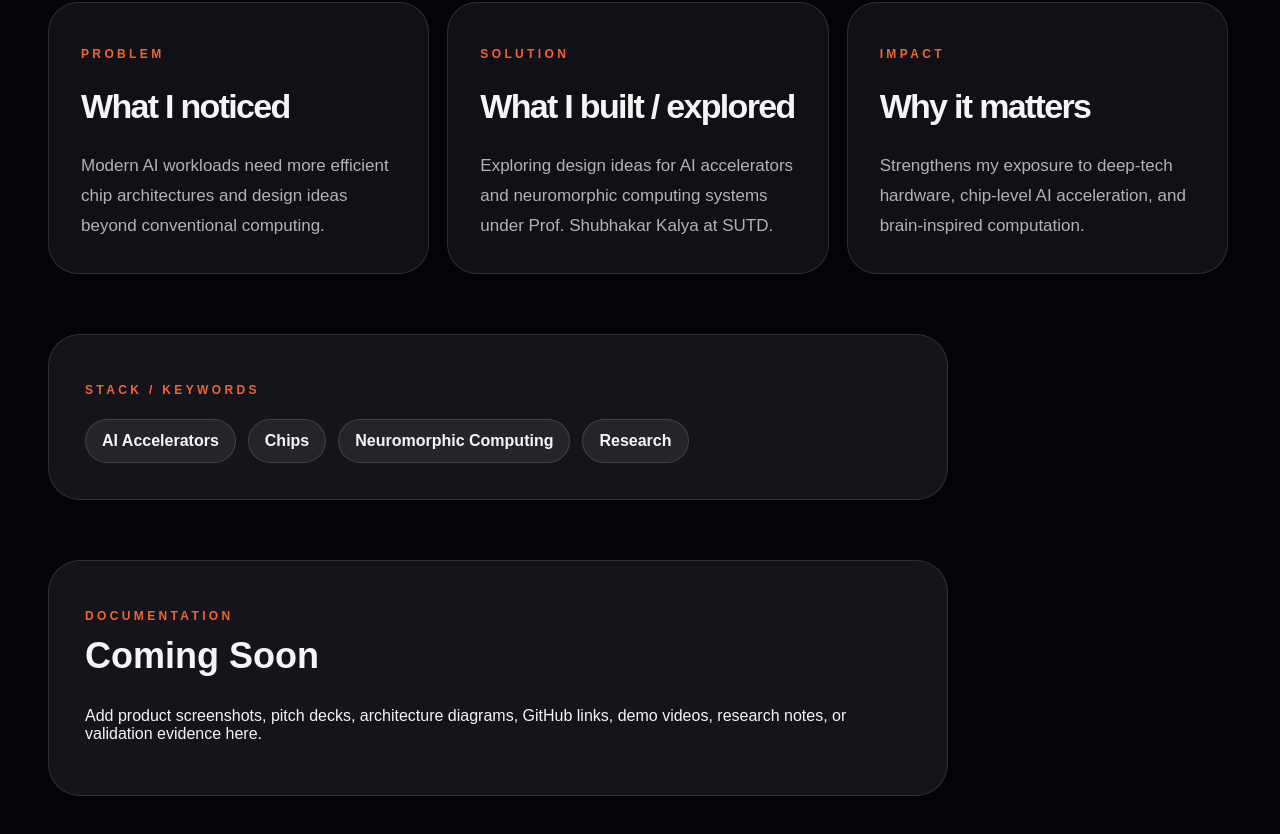
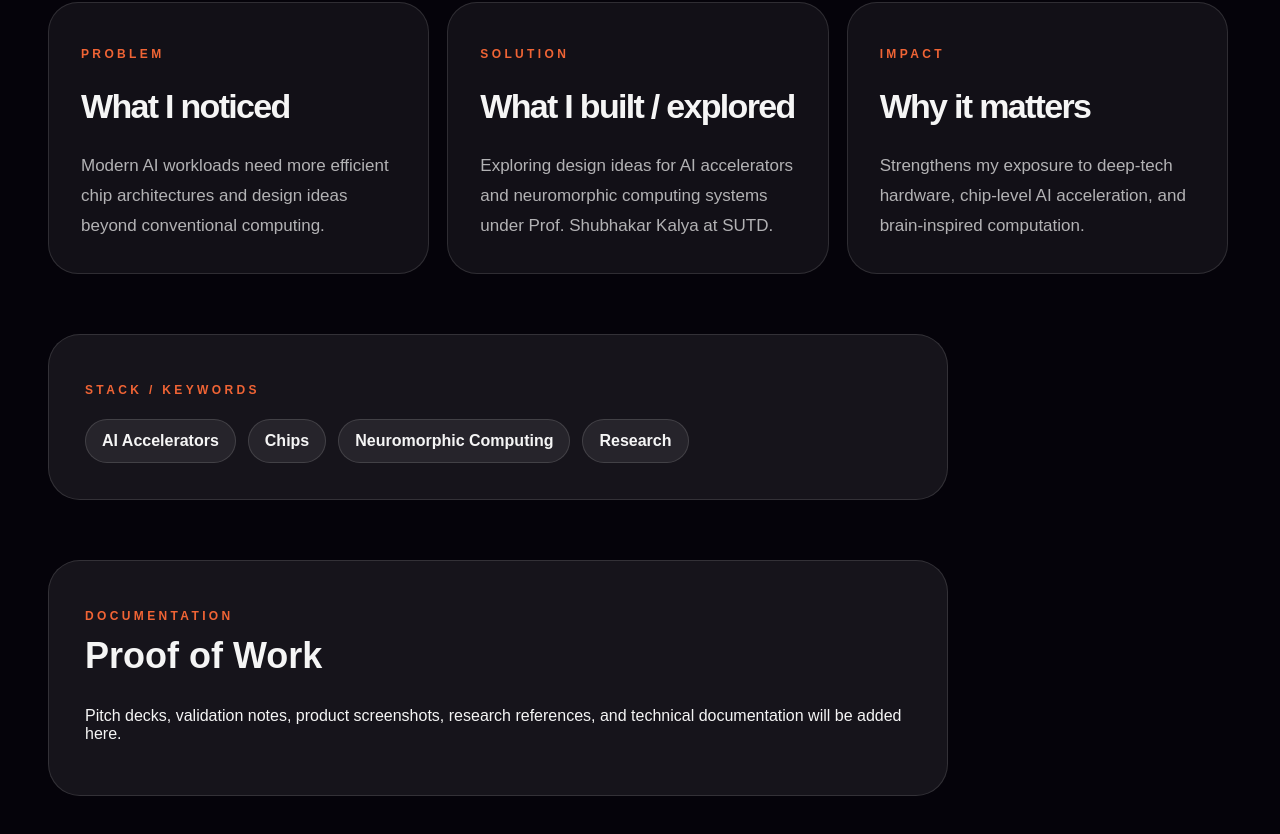
Before and after one commit to tejaaswinv/portfolio, a Next.js app: page /projects/ai-accelerators in a window 1280 px wide. Shown: the part 633-1467 px from the top of the page. Built offline with nearby package versions, Linux system fonts and the light colour scheme.

Commit message:
Update docs

```diff
--- a/app/projects/[slug]/page.tsx
+++ b/app/projects/[slug]/page.tsx
@@ -98,14 +98,36 @@ export default async function ProjectPage({ params }: PageProps) {
         </section>
       )}
 
-      <section className="projectDetailBox">
-        <p className="label">Documentation</p>
-        <h2>Coming Soon</h2>
-        <p>
-          Add product screenshots, pitch decks, architecture diagrams, GitHub
-          links, demo videos, research notes, or validation evidence here.
-        </p>
-      </section>
+      {project.docs && project.docs.length > 0 ? (
+  <section className="projectDetailBox">
+    <p className="label">Documentation</p>
+    <h2>Proof of Work</h2>
+
+    <div className="docsGrid">
+      {project.docs.map((doc) => (
+        <a
+          key={doc.title}
+          href={doc.file}
+          target="_blank"
+          className="docCard"
+        >
+          <p>{doc.type.toUpperCase()}</p>
+          <h3>{doc.title}</h3>
+          <span>Open →</span>
+        </a>
+      ))}
+    </div>
+  </section>
+) : (
+  <section className="projectDetailBox">
+    <p className="label">Documentation</p>
+    <h2>Proof of Work</h2>
+    <p>
+      Pitch decks, validation notes, product screenshots, research references,
+      and technical documentation will be added here.
+    </p>
+  </section>
+)}
     </main>
   );
 }
```
